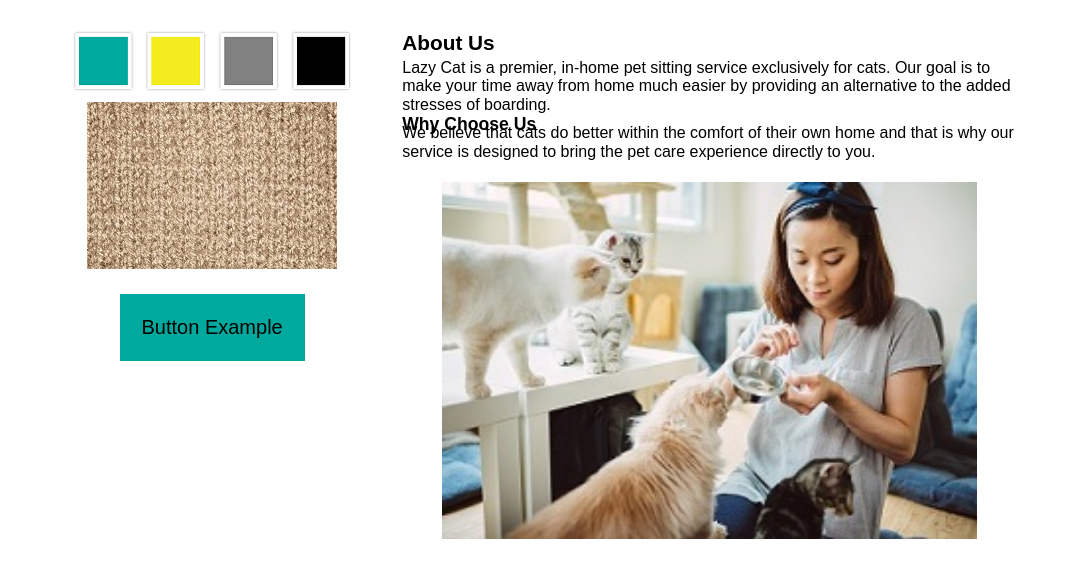
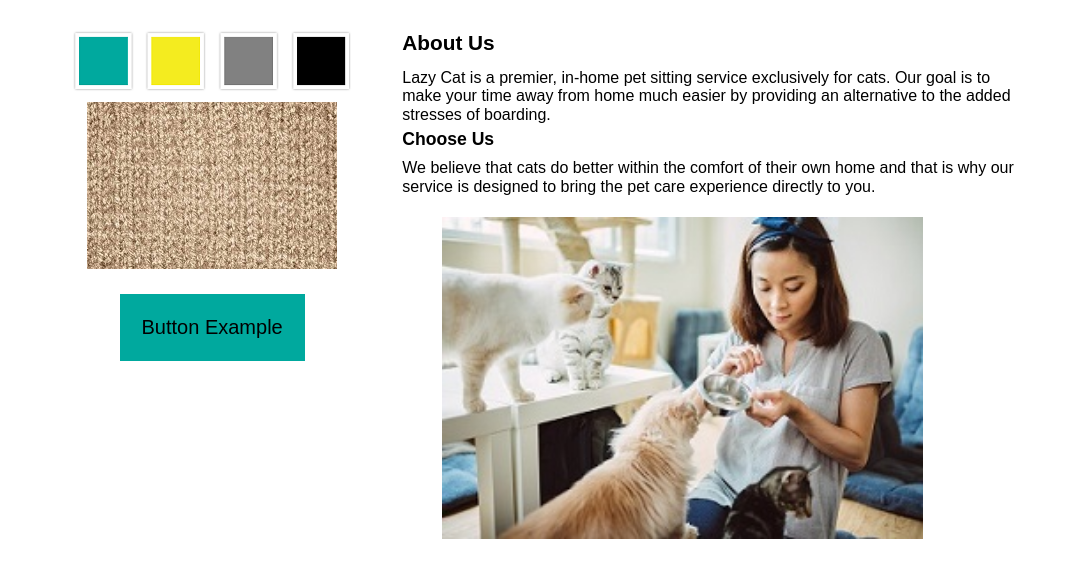
Before and after one commit to shannon8611/project_final2_adams_shannon, a plain HTML site: page index.html in a window 1280 px wide. Shown: the part 175-752 px from the top of the page, without its empty margins (106-1174 px from the left). Drawn offline with Linux system fonts and the light colour scheme.

Commit message:
change margin-top on p and h2

```diff
--- a/css/main.css
+++ b/css/main.css
@@ -39,6 +39,7 @@ h1 {
 
 h2 {
     font-size: 1.1em;
+    margin-top: 5px;
 }
 
 h1
@@ -50,7 +51,7 @@ button {
 }
 
 p {
-    margin-top: -10px;
+    margin-top: 10px;
 }
 
 a:link {
@@ -77,7 +78,7 @@ a:active {
 }
 
 #photos img {
-    width: 100%;
+    width: 90%;
     margin: 5px 0 5px 0;
 }
 
--- a/index.html
+++ b/index.html
@@ -34,10 +34,10 @@
                          Our goal is to make your time away from home much easier by providing an alternative to the added stresses of boarding.
                     </p>
 
-                <h2>Why Choose Us</h2>
+                <h2>Choose Us</h2>
                     <p>
-                        We believe that cats do better within the comfort of their own home and that is why our service is
-                        designed to bring the pet care experience directly to you.
+                        We believe that cats do better within the comfort of their own home and that is why our service is designed
+                        to bring the pet care experience directly to you.
                     </p>
 
           </article>
```
